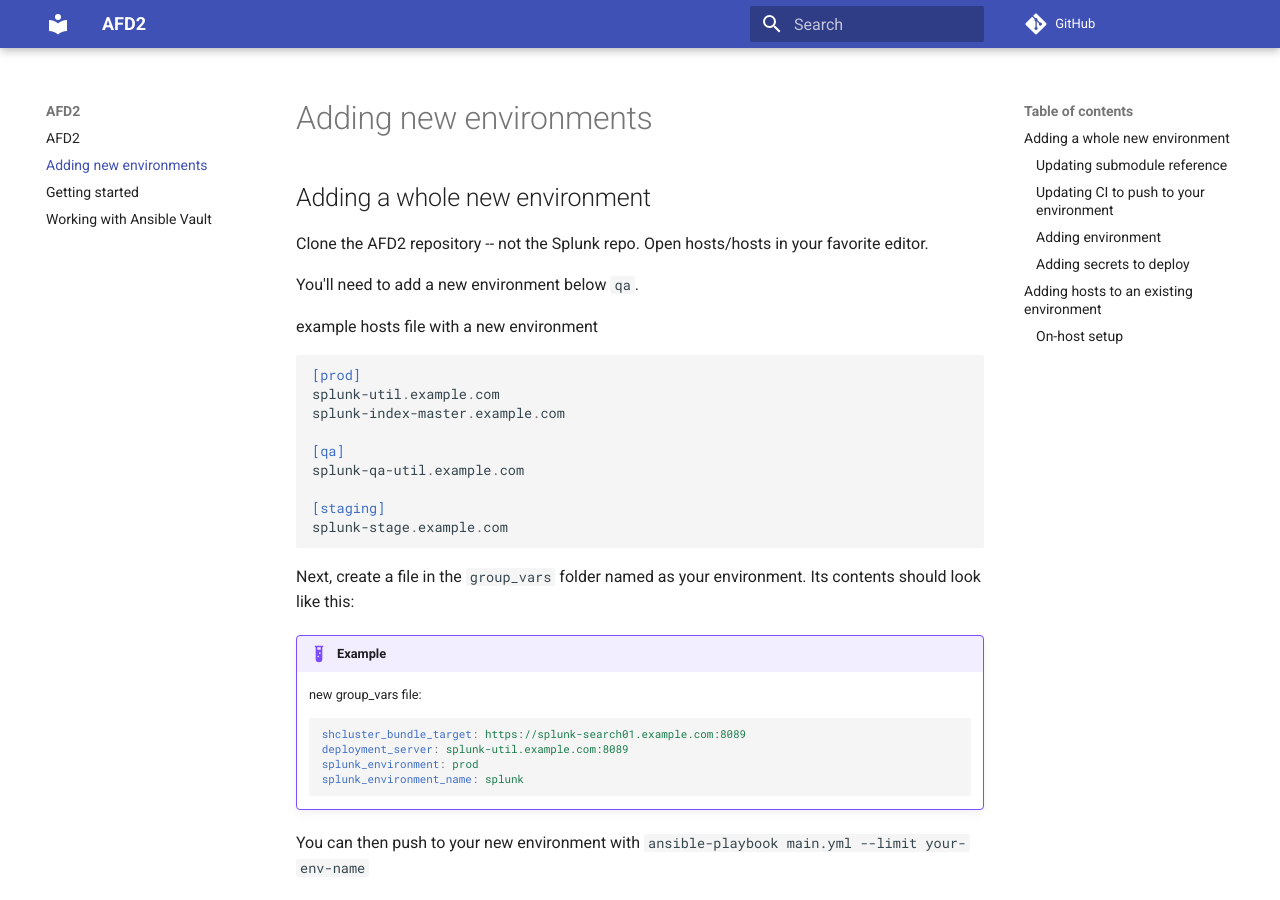
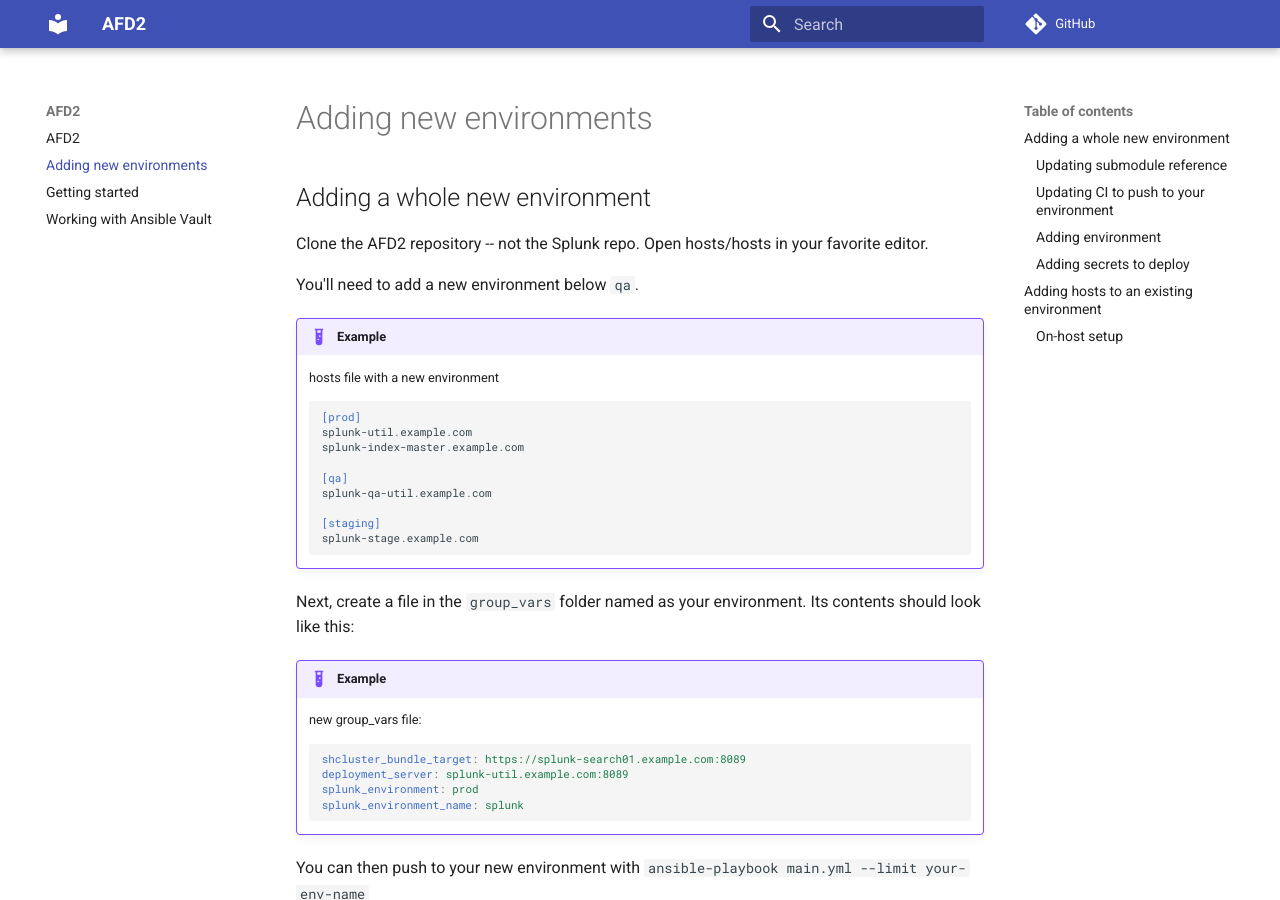
Before and after one commit to bjschafer/AFD2, an MkDocs documentation site: the page built from docs/adding-new-environments.md, in a window 1280 px wide and 900 px high. Built offline with MkDocs 1.6.1 and Material for MkDocs 9.7.7, drawn with Linux system fonts in a browser that asks for light colours; comment, search, counter and statistics services are not loaded.

Commit message:
minor doc fix

````diff
--- a/docs/adding-new-environments.md
+++ b/docs/adding-new-environments.md
@@ -4,18 +4,19 @@ Clone the AFD2 repository -- not the Splunk repo. Open hosts/hosts in your favor
 
 You'll need to add a new environment below `qa`.
 
-example hosts file with a new environment
-```toml
-[prod]
-splunk-util.example.com
-splunk-index-master.example.com
+!!! example
+    hosts file with a new environment
+    ```toml
+    [prod]
+    splunk-util.example.com
+    splunk-index-master.example.com
 
-[qa]
-splunk-qa-util.example.com
+    [qa]
+    splunk-qa-util.example.com
 
-[staging]
-splunk-stage.example.com
-```
+    [staging]
+    splunk-stage.example.com
+    ```
 
 Next, create a file in the `group_vars` folder named as your environment. Its contents should look like this:
 
````
